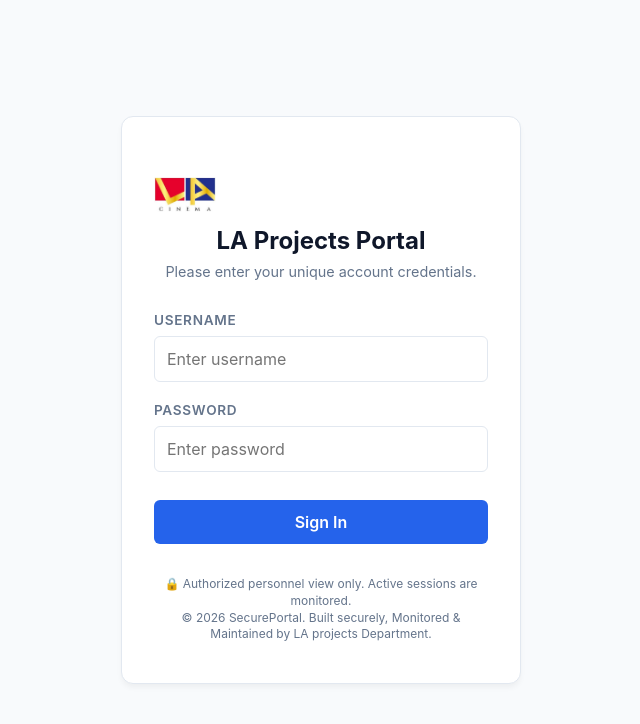
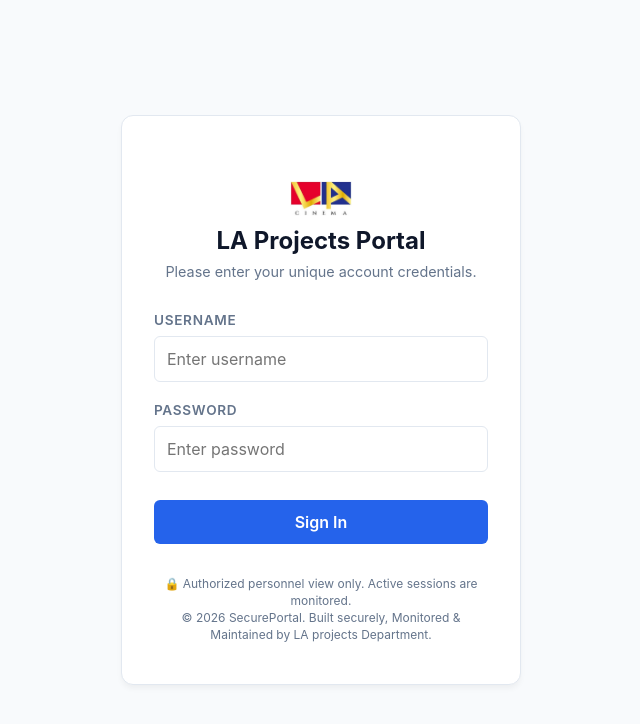
Before and after one commit to la-digital4/Purchase, a plain HTML site: page public/index.html in a window 1280 px wide. Shown: the whole page, without its empty margins (319-959 px from the left). Drawn offline with Linux system fonts and the light colour scheme.

Commit message:
Update logo image source and styling in index.html

```diff
--- a/public/index.html
+++ b/public/index.html
@@ -175,7 +175,10 @@
 <body>
 
 <div class="login-container">
-  <img src="/Logo.png" alt="Company Logo" style="height: 35px; width: auto; object-fit: contain; margin-top: 20px; margin-bottom: 10px;">
+  <div style="display: flex; justify-content: center; padding-top: 25px; padding-bottom: 10px; width: 100%;">
+    <img src="/logo.png" alt="Company Logo" style="height: 35px; width: auto; object-fit: contain;">
+  </div>
+
   <div class="brand-title">LA Projects Portal</div>
   <div class="brand-subtitle">Please enter your unique account credentials.</div>
 
```
